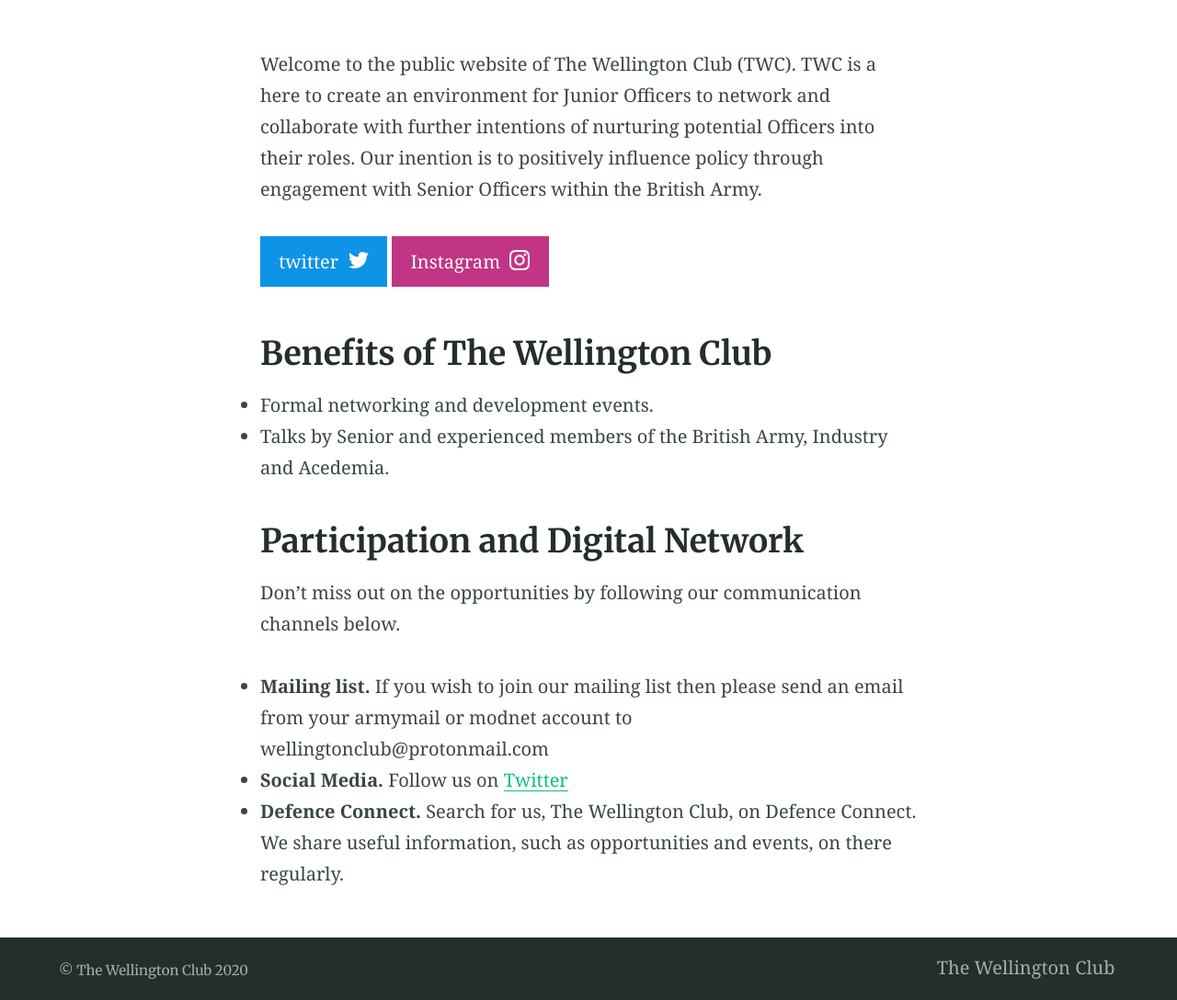
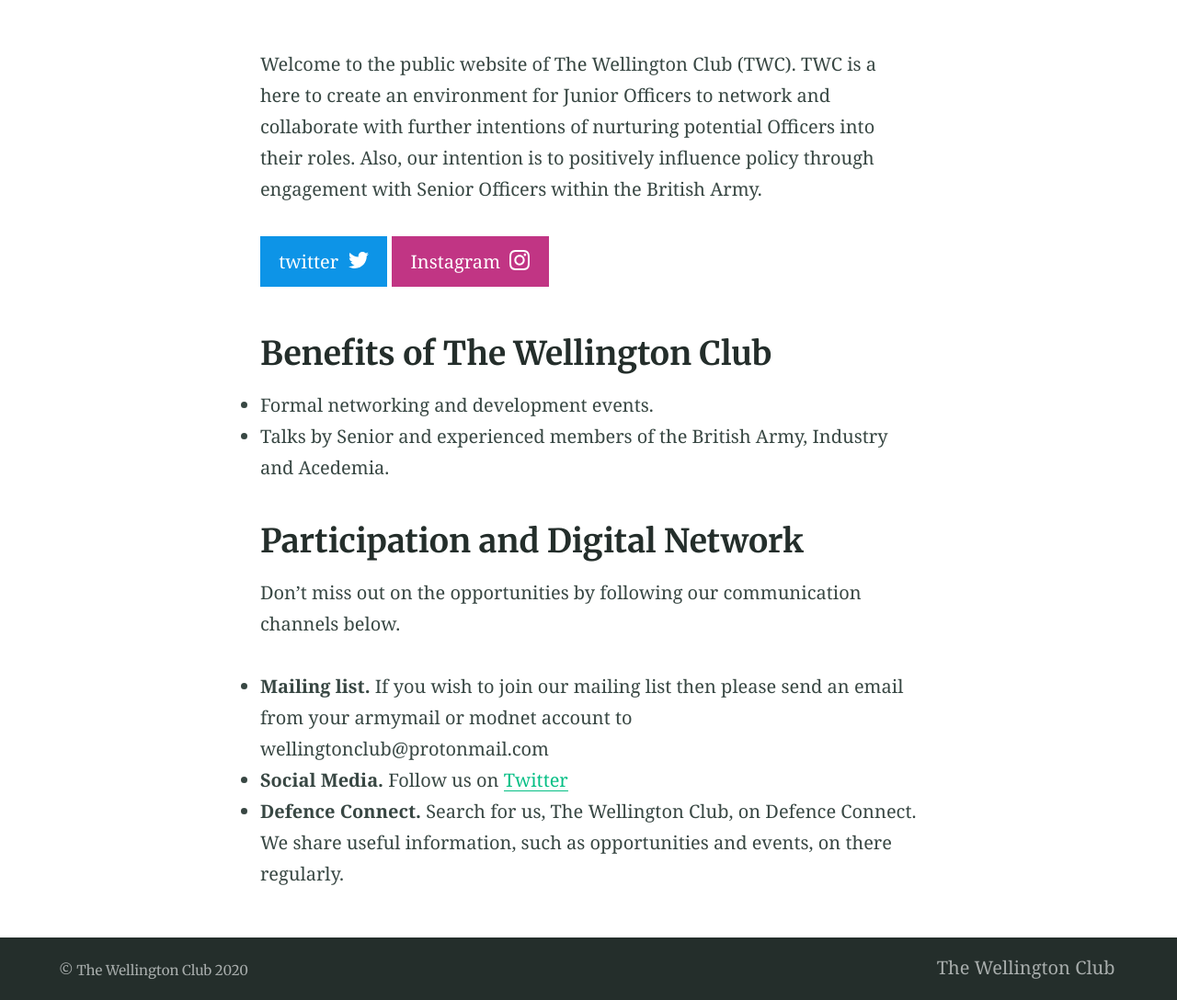
Before and after one commit to The-Welllington-Club/The-Wellington-Club.github.io, a Jekyll site: the page built from index.md, in a window 1280 px wide. Shown: the part 390-1478 px from the top of the page at 92% size. Built offline with Jekyll 4.4.1, drawn with Linux system fonts in a browser that asks for light colours.

Commit message:
spelling mistake

```diff
--- a/index.md
+++ b/index.md
@@ -7,7 +7,7 @@ feature_image: "https://picsum.photos/1300/400?image=989"
 excerpt: ""
 ---
 
-Welcome to the public website of The Wellington Club (TWC). TWC is a here to create an environment for Junior Officers to network and collaborate with further intentions of nurturing potential Officers into their roles. Our inention is to positively influence policy through engagement with Senior Officers within the British Army.
+Welcome to the public website of The Wellington Club (TWC). TWC is a here to create an environment for Junior Officers to network and collaborate with further intentions of nurturing potential Officers into their roles. Also, our intention is to positively influence policy through engagement with Senior Officers within the British Army.
 
 {% include button.html text="twitter" icon="twitter" link="https://twitter.com/WellingtonClub" color="#0d94e7" %} {% include button.html text="Instagram" icon="instagram" link="https://www.instagram.com/twclublondon" color="#C13584" %}
 
```
